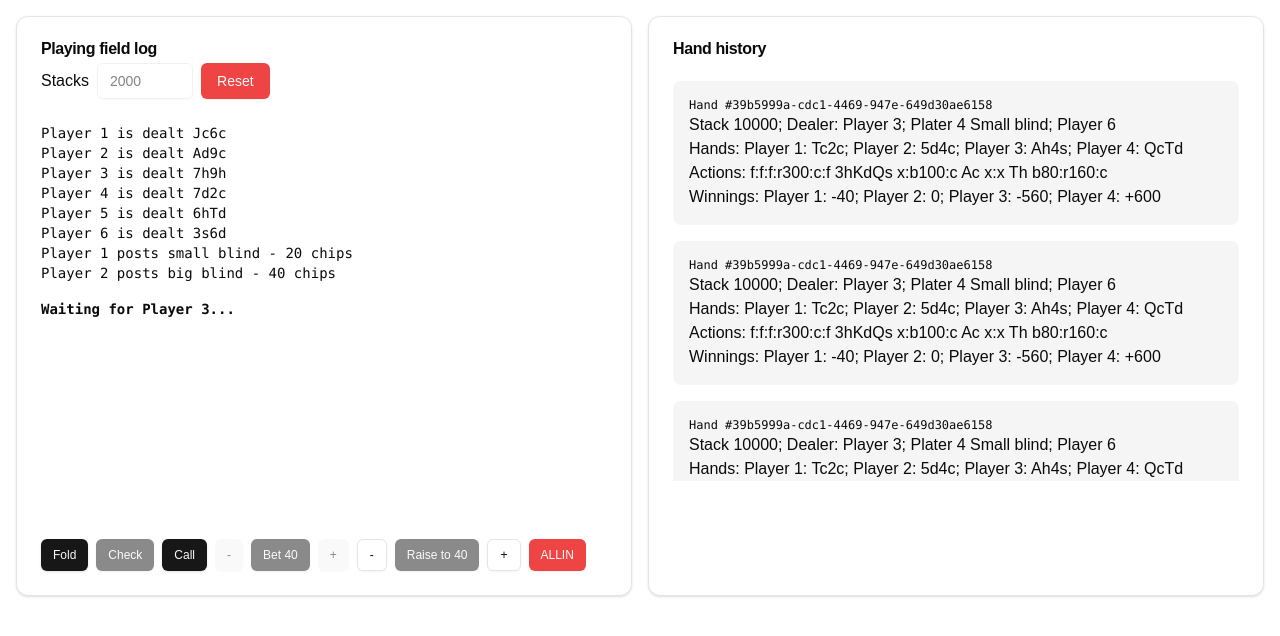
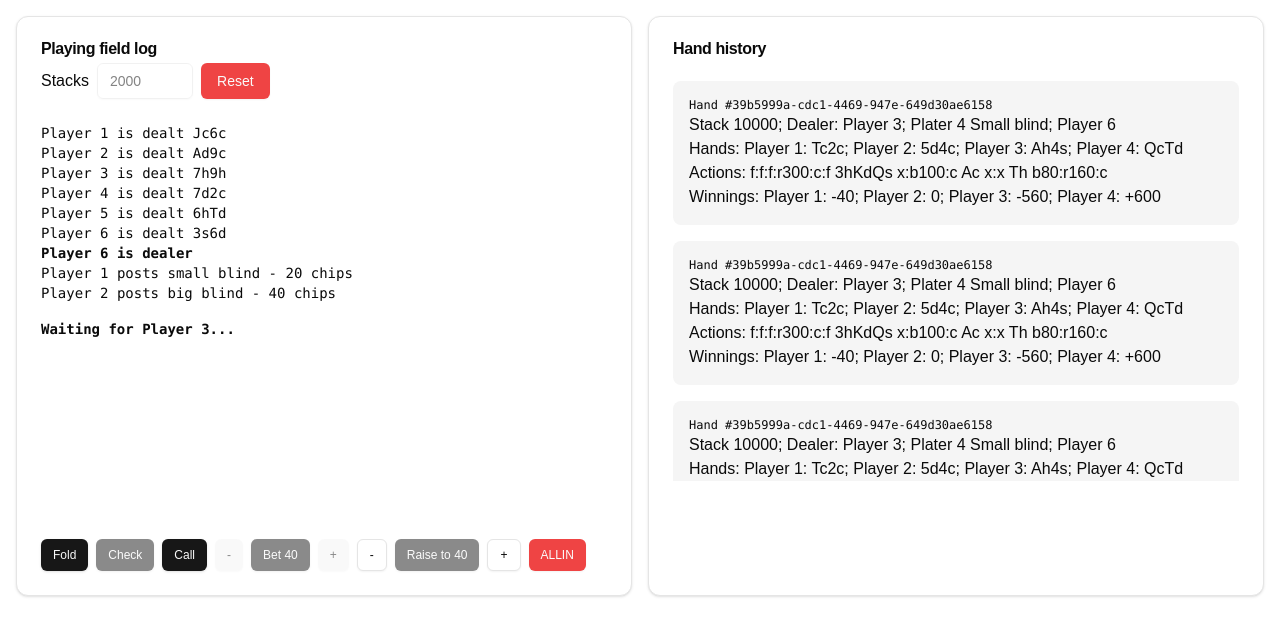
Before and after one commit to sami-bre/poker, a Next.js app in the folder front/: page / in a window 1280 px wide. Shown: the top 636 px of the page. Built offline with nearby package versions, Linux system fonts and the light colour scheme.

Commit message:
displaying the dealer position in the move logs

```diff
--- a/front/app/page.tsx
+++ b/front/app/page.tsx
@@ -7,16 +7,17 @@ import { Input } from "@/components/ui/input"
 import { Card, CardHeader, CardTitle, CardContent } from "@/components/ui/card"
 import { ScrollArea } from "@/components/ui/scroll-area"
 import { getPossibleMoves, applyMove } from "@/lib/game/game"
-import { MoveLog } from "@/components/poker/MoveLog"
+import { MoveLog } from "@/components/poker/move_log"
 
 export default function Home() {
   const [gameState, setGameState] = useState<State | null>(null)
   const [betAmount, setBetAmount] = useState(40)
   const [raiseAmount, setRaiseAmount] = useState(40)
   const [stackSize, setStackSize] = useState(2000)
+  const [dealerPosition, setDealerPosition] = useState(5) // last index
 
   useEffect(() => {
-    setGameState(State.gameInitializedState(6, stackSize))
+    setGameState(State.gameInitializedState(6, stackSize, dealerPosition))
   }, [])
 
   const adjustBet = (amount: number) => {
@@ -33,23 +34,25 @@ export default function Home() {
     if (!gameState) return
     try {
       const newState = applyMove(gameState, move)
-      setGameState(newState.copy()) // react needs a different object reference to trigger a re-render
+      setGameState(newState.copy())
       const nextMoves = getPossibleMoves(newState)
+
+      if (nextMoves.includes('z')) {
+        setDealerPosition((prev) => (prev + 1) % gameState.playerCount)
+      }
+
       if (['m', 'n', 'o'].some(move => nextMoves.includes(move))) {
         handleMove(nextMoves[0])
       }
     } catch (error) {
       console.error(error)
-      // Optionally add error handling UI here
     }
   }
 
   const handleReset = () => {
     if (gameState === null) {
-      // Initialize new game
-      setGameState(State.gameInitializedState(6, stackSize))
+      setGameState(State.gameInitializedState(6, stackSize, dealerPosition))
     } else {
-      // Reset game
       setGameState(null)
       setBetAmount(40)
       setRaiseAmount(40)
--- a/front/components/poker/MoveLog.tsx
+++ b/front/components/poker/move_log.tsx
@@ -13,8 +13,9 @@ export function MoveLog({ gameState }: MoveLogProps) {
           Player {playerIndex + 1} is dealt {cards[0]}{cards[1]}
         </p>
       ))}
-      {gameState && (<p>Player 1 posts small blind - {State.smallBlind} chips</p>)}
-      {gameState && (<p>Player 2 posts big blind - {State.bigBlind} chips</p>)}
+      {gameState && (<p className="font-bold">Player {(gameState.dealerIndex % gameState.playerCount) + 1} is dealer</p>)}
+      {gameState && (<p>Player {((gameState.dealerIndex + 1) % gameState.playerCount) + 1} posts small blind - {State.smallBlind} chips</p>)}
+      {gameState && (<p>Player {((gameState.dealerIndex + 2) % gameState.playerCount) + 1} posts big blind - {State.bigBlind} chips</p>)}
 
       {gameState?.moveHistory.map(([move, playerIndex], index) => {
         const command = move.charAt(0);
--- a/front/lib/game/game_state.ts
+++ b/front/lib/game/game_state.ts
@@ -83,7 +83,7 @@ export class State {
     static gameInitializedState(playerCount: number = 6, stackSize: number = 2000, dealerIndex: number = -1): State {
          var state = new State({
             stackSize: stackSize,
-            dealerIndex: dealerIndex,
+            dealerIndex: dealerIndex == -1 ? playerCount - 1 : dealerIndex,
             activePlayerIndex: (dealerIndex + 1) % playerCount,
             roundNumber: 0,
             stack: Array(playerCount).fill(stackSize),
```
